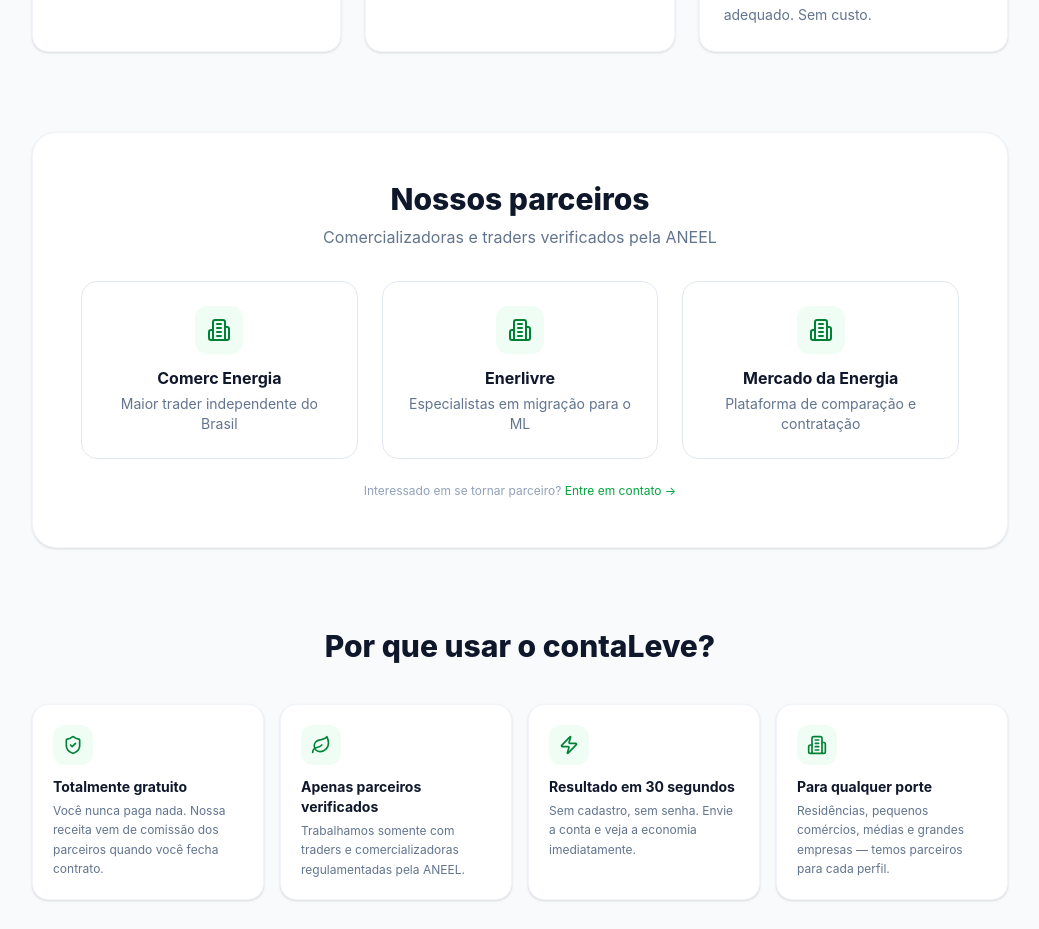
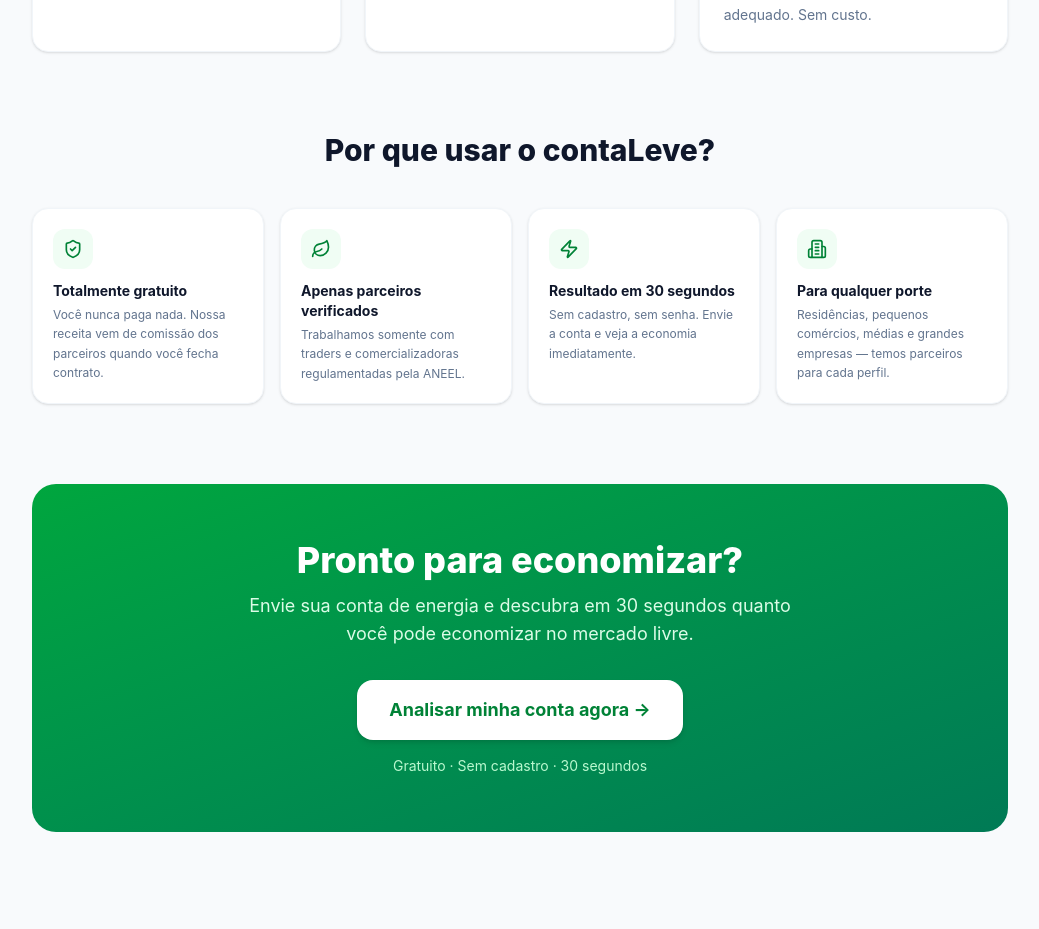
Before and after one commit to GustavoMourao/contaLeve, a Next.js app in the folder frontend/: page / in a window 1280 px wide. Shown: the part 1180-2109 px from the top of the page, without its empty margins (120-1159 px from the left). Built offline with nearby package versions, Linux system fonts and the light colour scheme.

Commit message:
Remove "Nossos parceiros" section

```diff
--- a/frontend/app/page.tsx
+++ b/frontend/app/page.tsx
@@ -9,12 +9,6 @@ const steps = [
   { Icon: Upload, n: "01", title: "Envie sua conta", desc: "Upload do PDF ou foto. Funciona com qualquer distribuidora do Brasil." },
   { Icon: Search, n: "02", title: "Simulamos sua economia", desc: "Nossa IA extrai consumo e tarifa e compara com ofertas reais do mercado livre." },
   { Icon: Handshake, n: "03", title: "Conectamos você ao parceiro certo", desc: "Com um clique, encaminhamos seu interesse ao fornecedor mais adequado. Sem custo." },
-];
-
-const partners = [
-  { name: "Comerc Energia", tag: "Maior trader independente do Brasil", href: "https://www.comerc.com.br" },
-  { name: "Enerlivre", tag: "Especialistas em migração para o ML", href: "https://www.enerlivre.com.br" },
-  { name: "Mercado da Energia", tag: "Plataforma de comparação e contratação", href: "https://www.mercadodeenergia.com.br" },
 ];
 
 const why = [
@@ -69,37 +63,6 @@ export default function Home() {
         </div>
       </section>
 
-      {/* Partners */}
-      <section className="bg-white rounded-3xl border border-slate-100 shadow-sm p-8 md:p-12">
-        <div className="text-center mb-8">
-          <h2 className="text-3xl font-extrabold text-slate-900">Nossos parceiros</h2>
-          <p className="text-slate-500 mt-2">Comercializadoras e traders verificados pela ANEEL</p>
-        </div>
-        <div className="grid grid-cols-1 md:grid-cols-3 gap-6">
-          {partners.map((p) => (
-            <a
-              key={p.name}
-              href={p.href}
-              target="_blank"
-              rel="noopener noreferrer"
-              className="flex flex-col items-center text-center p-6 rounded-2xl border border-slate-200 hover:border-green-400 hover:shadow-md transition-all group"
-            >
-              <div className="w-12 h-12 bg-green-50 rounded-xl flex items-center justify-center mb-3 group-hover:bg-green-100 transition-colors">
-                <Building2 className="w-6 h-6 text-green-700" />
-              </div>
-              <p className="font-bold text-slate-900">{p.name}</p>
-              <p className="text-sm text-slate-500 mt-1">{p.tag}</p>
-            </a>
-          ))}
-        </div>
-        <p className="text-center text-xs text-slate-400 mt-6">
-          Interessado em se tornar parceiro?{" "}
-          <a href="mailto:parcerias@contaleve.com.br" className="text-green-600 hover:underline">
-            Entre em contato →
-          </a>
-        </p>
-      </section>
-
       {/* Why us */}
       <section>
         <div className="text-center mb-10">
```
